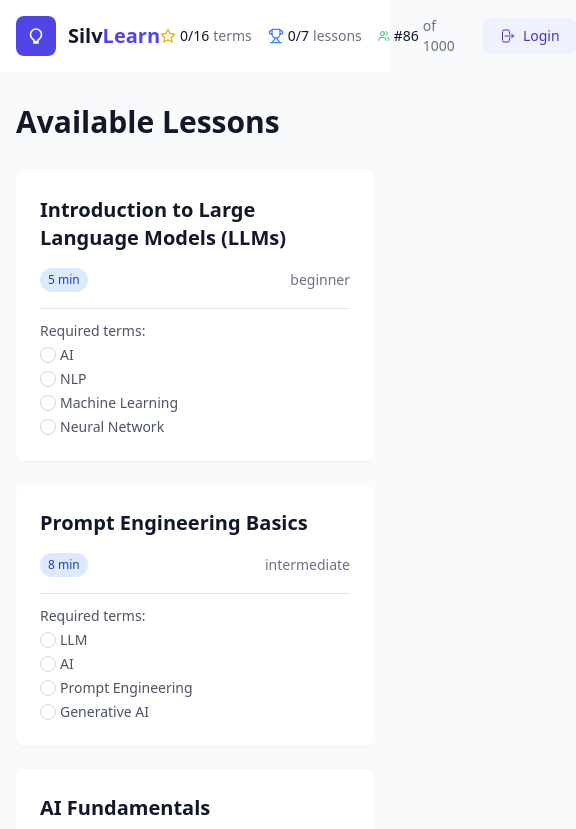
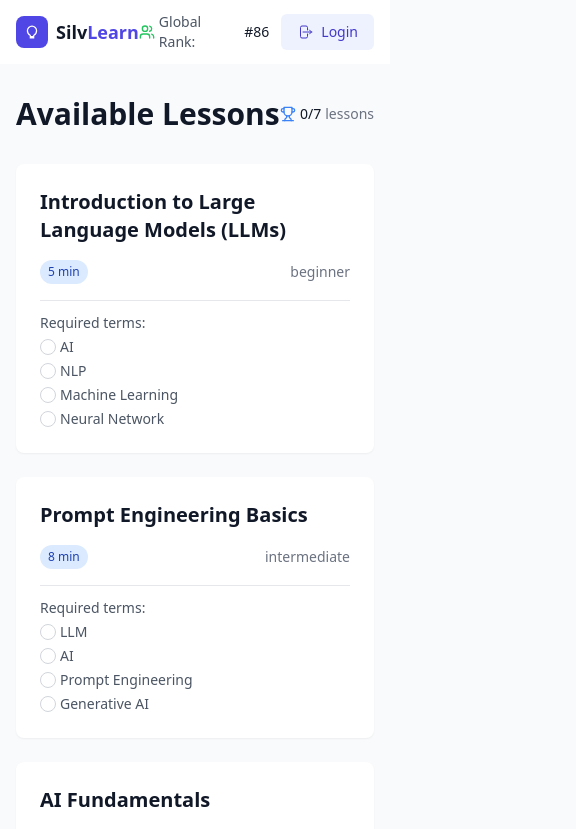
Before and after one commit to mattsilv/silv-learn, a Next.js app: page / in a window 390 px wide. Shown: the top 829 px of the page, 576 px wide, since content can reach past the window. Built offline with nearby package versions, Linux system fonts and the light colour scheme.

Commit message:
Improve mobile responsiveness and reorganize stats display

```diff
--- a/components/Header.tsx
+++ b/components/Header.tsx
@@ -1,6 +1,6 @@
-import React from "react";
+import React, { useState } from "react";
 import Link from "next/link";
-import { Trophy, Star, Users } from "lucide-react";
+import { Users, Menu, X } from "lucide-react";
 import LoginButton from "./LoginButton";
 
 type HeaderProps = {
@@ -15,25 +15,19 @@ type HeaderProps = {
 };
 
 const Header: React.FC<HeaderProps> = ({ userStats }) => {
-  const {
-    termsLearned,
-    totalTerms,
-    lessonsCompleted,
-    totalLessons,
-    ranking,
-    totalUsers,
-  } = userStats;
+  const [mobileMenuOpen, setMobileMenuOpen] = useState(false);
+  const { ranking, totalUsers } = userStats;
 
   return (
     <header className="bg-white shadow-sm">
       <div className="max-w-5xl mx-auto px-4 sm:px-6 lg:px-8">
-        <div className="flex justify-between items-center py-4">
+        <div className="flex justify-between items-center py-3">
           <div className="flex items-center">
             <Link href="/" className="flex items-center">
-              <div className="w-10 h-10 bg-indigo-600 rounded-lg flex items-center justify-center text-white mr-3">
+              <div className="w-8 h-8 sm:w-10 sm:h-10 bg-indigo-600 rounded-lg flex items-center justify-center text-white mr-2 sm:mr-3">
                 <svg
-                  width="24"
-                  height="24"
+                  width="20"
+                  height="20"
                   viewBox="0 0 24 24"
                   fill="none"
                   xmlns="http://www.w3.org/2000/svg"
@@ -46,40 +40,24 @@ const Header: React.FC<HeaderProps> = ({ userStats }) => {
                   />
                 </svg>
               </div>
-              <h1 className="text-xl font-semibold text-gray-900">
+              <h1 className="text-lg sm:text-xl font-semibold text-gray-900">
                 Silv<span className="text-indigo-600">Learn</span>
               </h1>
             </Link>
           </div>
 
-          <div className="flex items-center space-x-6">
-            <div className="flex items-center space-x-4">
-              {/* Terms learned */}
-              <div className="flex items-center text-sm">
-                <Star size={16} className="text-yellow-500 mr-1" />
-                <span className="font-medium">
-                  {termsLearned}/{totalTerms}
-                </span>
-                <span className="text-gray-500 ml-1">terms</span>
-              </div>
-
-              {/* Lessons completed */}
-              <div className="flex items-center text-sm">
-                <Trophy size={16} className="text-blue-500 mr-1" />
-                <span className="font-medium">
-                  {lessonsCompleted}/{totalLessons}
-                </span>
-                <span className="text-gray-500 ml-1">lessons</span>
-              </div>
-
-              {/* Ranking */}
-              <div className="flex items-center text-sm">
-                <Users size={16} className="text-green-500 mr-1" />
-                <span className="font-medium">#{ranking}</span>
-                <span className="text-gray-500 ml-1">of {totalUsers}</span>
-              </div>
+          <div className="flex items-center space-x-3">
+            {/* Ranking - visible on all screens */}
+            <div className="flex items-center text-sm">
+              <Users size={16} className="text-green-500 mr-1 flex-shrink-0" />
+              <span className="text-gray-600 mr-1">Global Rank:</span>
+              <span className="font-medium">#{ranking}</span>
+              <span className="text-gray-500 ml-1 hidden sm:inline">
+                of {totalUsers}
+              </span>
             </div>
 
+            {/* Login button */}
             <LoginButton />
           </div>
         </div>
--- a/pages/index.tsx
+++ b/pages/index.tsx
@@ -1,7 +1,7 @@
 import { GetStaticProps, NextPage } from "next";
 import Link from "next/link";
 import Head from "next/head";
-import { Book, CheckCircle, BookOpen } from "lucide-react";
+import { Book, CheckCircle, BookOpen, Trophy, Star } from "lucide-react";
 import { getAllLessons } from "../utils/lessonService";
 import type { Lesson } from "../utils/lessonService";
 import { getAllTerms } from "../utils/glossaryService";
@@ -18,6 +18,9 @@ const Home: NextPage<HomeProps> = ({ lessons }) => {
   const [userCompletedTerms, setUserCompletedTerms] = useState<string[]>([]);
   const [glossaryTerms, setGlossaryTerms] = useState<GlossaryTerm[]>([]);
   const [loading, setLoading] = useState(true);
+  const [userCompletedLessons, setUserCompletedLessons] = useState<string[]>(
+    []
+  );
 
   useEffect(() => {
     const fetchUserData = async () => {
@@ -29,6 +32,7 @@ const Home: NextPage<HomeProps> = ({ lessons }) => {
         // Get user progress
         const userProgress = await getUserProgress();
         setUserCompletedTerms(userProgress.completedTerms || []);
+        setUserCompletedLessons(userProgress.completedLessons || []);
 
         setLoading(false);
       } catch (error) {
@@ -79,17 +83,33 @@ const Home: NextPage<HomeProps> = ({ lessons }) => {
         {/* Main content */}
         <main className="flex-1">
           <div className="max-w-5xl mx-auto px-4 sm:px-6 lg:px-8 py-8">
-            <h1 className="text-3xl font-bold text-gray-900 mb-8">
+            <div className="flex justify-between items-center mb-8">
+              <h1 className="text-3xl font-bold text-gray-900">
                 Available Lessons
               </h1>
+              {!loading && (
+                <div className="flex items-center text-sm">
+                  <Trophy size={16} className="text-blue-500 mr-1" />
+                  <span className="font-medium">
+                    {userCompletedLessons.length}/{lessons.length}
+                  </span>
+                  <span className="text-gray-500 ml-1">lessons</span>
+                </div>
+              )}
+            </div>
 
             <div className="grid grid-cols-1 md:grid-cols-2 lg:grid-cols-3 gap-6 mb-12">
               {lessons.map((lesson) => {
+                const isCompleted =
+                  !loading &&
+                  userCompletedLessons.includes(lesson.id.toString());
                 return (
                   <Link
                     href={`/lessons/${lesson.slug}`}
                     key={lesson.id}
-                    className="bg-white rounded-lg shadow-sm overflow-hidden hover:shadow-md transition-shadow"
+                    className={`bg-white rounded-lg shadow-sm overflow-hidden hover:shadow-md transition-shadow ${
+                      isCompleted ? "border-l-4 border-green-500" : ""
+                    }`}
                   >
                     <div className="p-6">
                       <h2 className="text-xl font-semibold text-gray-900 mb-2">
@@ -105,6 +125,15 @@ const Home: NextPage<HomeProps> = ({ lessons }) => {
                           {lesson.metadata.difficulty_level}
                         </div>
                       </div>
+
+                      {isCompleted && (
+                        <div className="mt-2">
+                          <span className="inline-flex items-center text-sm text-green-600">
+                            <CheckCircle size={14} className="mr-1" />
+                            Completed
+                          </span>
+                        </div>
+                      )}
 
                       {!loading &&
                         lesson.required_terms &&
@@ -150,11 +179,22 @@ const Home: NextPage<HomeProps> = ({ lessons }) => {
 
             {/* Glossary Terms Section */}
             <div className="mt-16">
-              <div className="flex items-center mb-6">
+              <div className="flex justify-between items-center mb-6">
+                <div className="flex items-center">
                   <BookOpen className="h-6 w-6 text-blue-600 mr-2" />
                   <h2 className="text-2xl font-bold text-gray-900">
                     Glossary Terms
                   </h2>
+                </div>
+                {!loading && (
+                  <div className="flex items-center text-sm">
+                    <Star size={16} className="text-yellow-500 mr-1" />
+                    <span className="font-medium">
+                      {userCompletedTerms.length}/{glossaryTerms.length}
+                    </span>
+                    <span className="text-gray-500 ml-1">terms</span>
+                  </div>
+                )}
               </div>
 
               <div className="bg-white rounded-lg shadow p-6">
```
Lines whose indentation alone changed are shown as unchanged.
